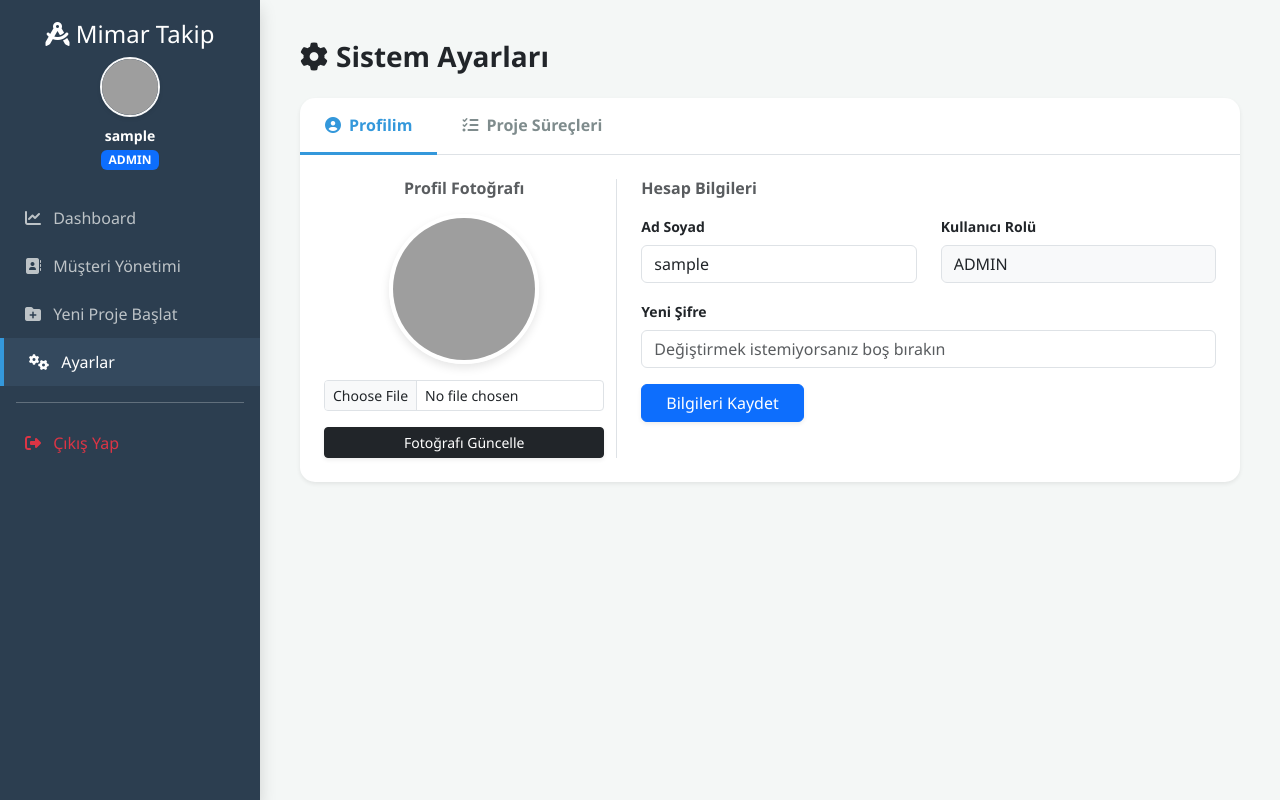
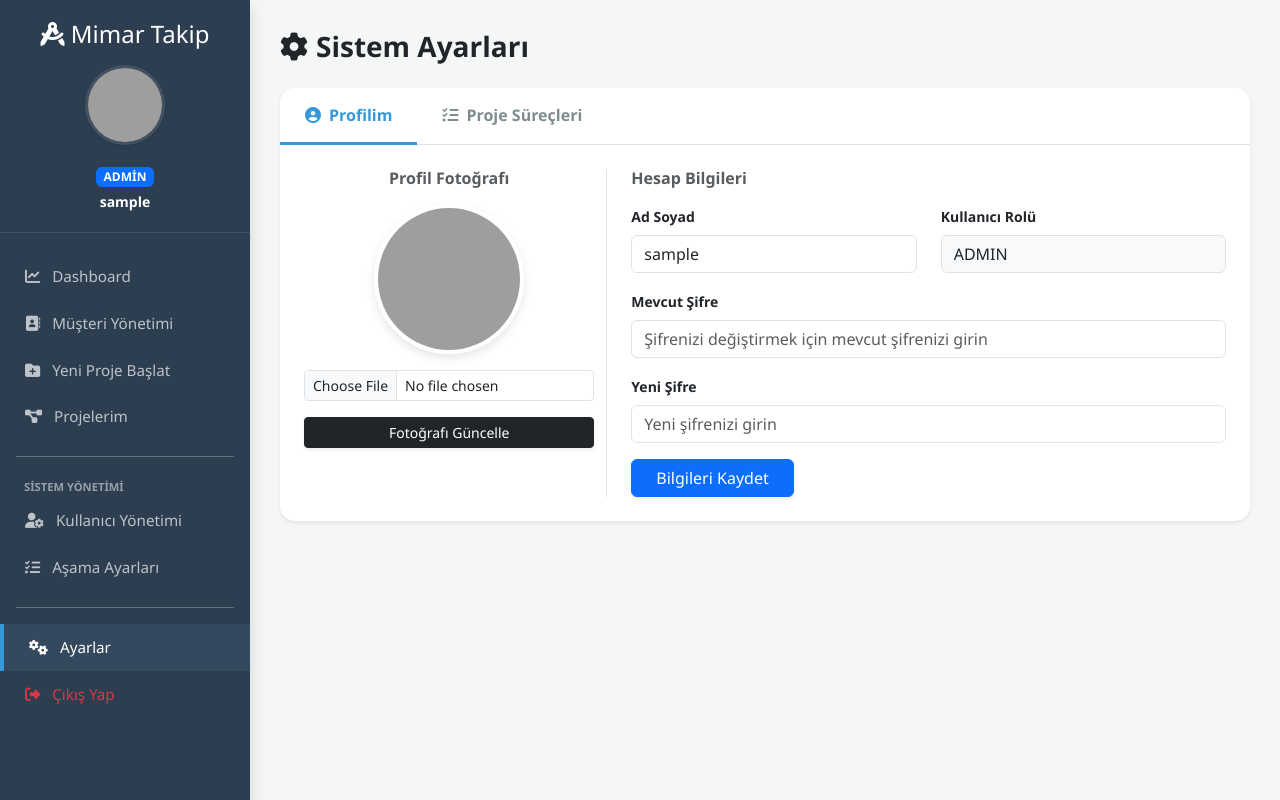
Before and after one commit to Abdullah-Cakmak07/mimar-takip-sistemi, a Flask app: page /ayarlar in a window 1280 px wide. Run offline with Flask 3, Linux system fonts and the light colour scheme; the visitor is signed in with stand-in values (Sample User, id 1); data that the repository does not hold is empty; some libraries are stand-ins or nearby versions; grey boxes are pictures that could not be loaded.

Commit message:
Update ayarlar.html

```diff
--- a/templates/ayarlar.html
+++ b/templates/ayarlar.html
@@ -1,60 +1,17 @@
-<!DOCTYPE html>
-<html lang="tr">
-<head>
-    <meta charset="UTF-8">
-    <meta name="viewport" content="width=device-width, initial-scale=1.0">
-    <title>Ayarlar - Mimar Takip</title>
-    <link href="https://cdn.jsdelivr.net/npm/bootstrap@5.3.0/dist/css/bootstrap.min.css" rel="stylesheet">
-    <link rel="stylesheet" href="https://cdnjs.cloudflare.com/ajax/libs/font-awesome/6.4.0/css/all.min.css">
+{% extends 'base.html' %}
+
+{% block title %}Ayarlar - Mimar Takip{% endblock %}
+
+{% block extra_css %}
 <style>
-        :root { --sidebar-width: 260px; --bg-dark: #2c3e50; --accent-color: #3498db; }
-        body { background-color: #f4f7f6; font-family: 'Segoe UI', sans-serif; }
-        .sidebar { width: var(--sidebar-width); height: 100vh; background-color: var(--bg-dark); position: fixed; left: 0; top: 0; color: white; padding-top: 20px; z-index: 1000; }
-        .sidebar a { padding: 12px 25px; display: block; color: #bdc3c7; text-decoration: none; transition: 0.3s; }
-        .sidebar a:hover, .sidebar .active { background-color: #34495e; color: white; border-left: 4px solid var(--accent-color); }
-        .main-content { margin-left: var(--sidebar-width); padding: 40px; }
-        .card { border: none; border-radius: 15px; box-shadow: 0 5px 15px rgba(0,0,0,0.05); }
     .nav-tabs .nav-link { color: #7f8c8d; font-weight: 600; border: none; padding: 15px 25px; }
     .nav-tabs .nav-link.active { color: var(--accent-color); border-bottom: 3px solid var(--accent-color); background: none; }
     .profile-img-container { position: relative; width: 150px; height: 150px; margin: 0 auto; }
     .profile-img-preview { width: 150px; height: 150px; object-fit: cover; border-radius: 50%; border: 4px solid #fff; box-shadow: 0 4px 10px rgba(0,0,0,0.1); }
 </style>
-</head>
-<body>
+{% endblock %}
 
-    <div class="sidebar shadow">
-        <div class="text-center mb-4">
-            <h4><i class="fa-solid fa-compass-drafting"></i> Mimar Takip</h4>
-            <div class="mt-2">
-                <img src="/static/uploads/profil/{{ session.get('profil_resmi', 'default.png') }}"
-                     class="rounded-circle border border-2 border-light shadow-sm mb-2"
-                     style="width: 60px; height: 60px; object-fit: cover;">
-                <div class="small fw-bold text-white">{{ session.get('user_name') }}</div>
-            </div>
-            <small class="badge bg-primary mt-1">{{ session['user_role']|upper }}</small>
-        </div>
-        <nav>
-            <a href="/"><i class="fa-solid fa-chart-line me-2"></i> Dashboard</a>
-            <a href="/musteriler"><i class="fa-solid fa-address-book me-2"></i> Müşteri Yönetimi</a>
-            <a href="/proje_ekle"><i class="fa-solid fa-folder-plus me-2"></i> Yeni Proje Başlat</a>
-            <a href="/ayarlar" class="active"><i class="fa-solid fa-gears me-2"></i> Ayarlar</a>
-            <hr class="mx-3 opacity-25">
-            <a href="/logout" class="text-danger"><i class="fa-solid fa-right-from-bracket me-2"></i> Çıkış Yap</a>
-        </nav>
-    </div>
-
-    <div class="main-content">
-        {% with messages = get_flashed_messages(with_categories=true) %}
-          {% if messages %}
-            {% for category, message in messages %}
-              <div class="alert alert-{{ category }} alert-dismissible fade show shadow-sm" role="alert">
-                {{ message }}
-                <button type="button" class="btn-close" data-bs-dismiss="alert"></button>
-              </div>
-            {% endfor %}
-          {% endif %}
-        {% endwith %}
-
+{% block content %}
 <h3 class="fw-bold text-dark mb-4"><i class="fa-solid fa-gear me-2"></i>Sistem Ayarları</h3>
 
 <div class="card shadow-sm">
@@ -106,10 +63,15 @@
                                 </div>
                             </div>
                             <div class="mb-3">
+                                <label class="form-label small fw-bold">Mevcut Şifre</label>
+                                <input type="password" name="mevcut_sifre" class="form-control" placeholder="Şifrenizi değiştirmek için mevcut şifrenizi girin">
+                            </div>
+
+                            <div class="mb-3">
                                 <label class="form-label small fw-bold">Yeni Şifre</label>
-                                        <input type="password" name="yeni_sifre" class="form-control" placeholder="Değiştirmek istemiyorsanız boş bırakın">
+                                <input type="password" name="yeni_sifre" class="form-control" placeholder="Yeni şifrenizi girin">
                             </div>
-                                    <button type="submit" class="btn btn-primary px-4 shadow-sm">Bilgileri Kaydet</button>
+                            <button type="submit" class="btn btn-primary px-4 shadow-sm text-white">Bilgileri Kaydet</button>
                         </form>
                     </div>
                 </div>
@@ -126,14 +88,18 @@
                 <div class="list-group shadow-sm">
                     {% for asama in varsayilan_asamalar %}
                     <div class="list-group-item d-flex justify-content-between align-items-center border-0 py-3 mb-2 bg-light rounded shadow-xs">
-                                <div><i class="fa-solid fa-bars me-3 text-muted small"></i><span class="fw-bold text-dark">{{ asama['asama_adi'] }}</span></div>
-                                <a href="/asama_varsayilan_sil/{{ asama['id'] }}" class="btn btn-sm btn-outline-danger border-0"><i class="fa-solid fa-trash"></i></a>
+                        <div>
+                            <i class="fa-solid fa-bars me-3 text-muted small"></i>
+                            <span class="fw-bold text-dark">{{ asama['asama_adi'] }}</span>
+                        </div>
+                        <a href="/asama_varsayilan_sil/{{ asama['id'] }}" class="btn btn-sm btn-outline-danger border-0">
+                            <i class="fa-solid fa-trash"></i>
+                        </a>
                     </div>
                     {% endfor %}
                 </div>
             </div>
             {% endif %}
-                </div>
         </div>
     </div>
 </div>
@@ -146,13 +112,23 @@
                     <h5 class="modal-title">Yeni Süreç Aşaması Ekle</h5>
                     <button type="button" class="btn-close btn-close-white" data-bs-dismiss="modal"></button>
                 </div>
-                    <div class="modal-body"><div class="mb-3"><label class="form-label fw-bold">Aşama Adı</label><input type="text" name="asama_adi" class="form-control" required></div></div>
-                    <div class="modal-footer"><button type="button" class="btn btn-light" data-bs-dismiss="modal">Vazgeç</button><button type="submit" class="btn btn-success px-4">Sisteme Ekle</button></div>
+                <div class="modal-body">
+                    <div class="mb-3">
+                        <label class="form-label fw-bold">Aşama Adı</label>
+                        <input type="text" name="asama_adi" class="form-control" required>
+                    </div>
+                </div>
+                <div class="modal-footer">
+                    <button type="button" class="btn " data-bs-dismiss="modal">Vazgeç</button>
+                    <button type="submit" class="btn btn-success px-4">Sisteme Ekle</button>
+                </div>
             </form>
         </div>
     </div>
 </div>
+{% endblock %}
 
+{% block extra_js %}
 <script>
     function previewImage(input) {
         if (input.files && input.files[0]) {
@@ -164,6 +140,4 @@
         }
     }
 </script>
-    <script src="https://cdn.jsdelivr.net/npm/bootstrap@5.3.0/dist/js/bootstrap.bundle.min.js"></script>
-</body>
-</html>
+{% endblock %}
```
Lines whose indentation alone changed are shown as unchanged.
